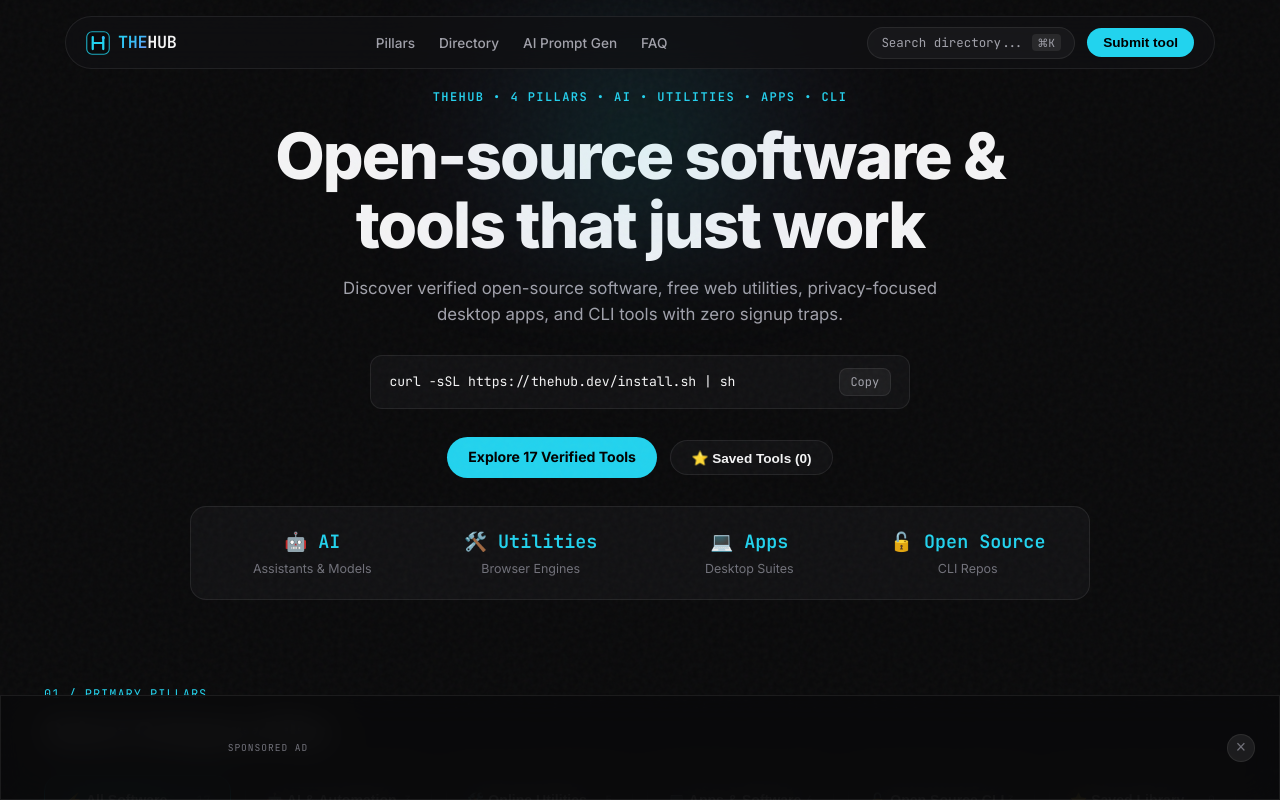
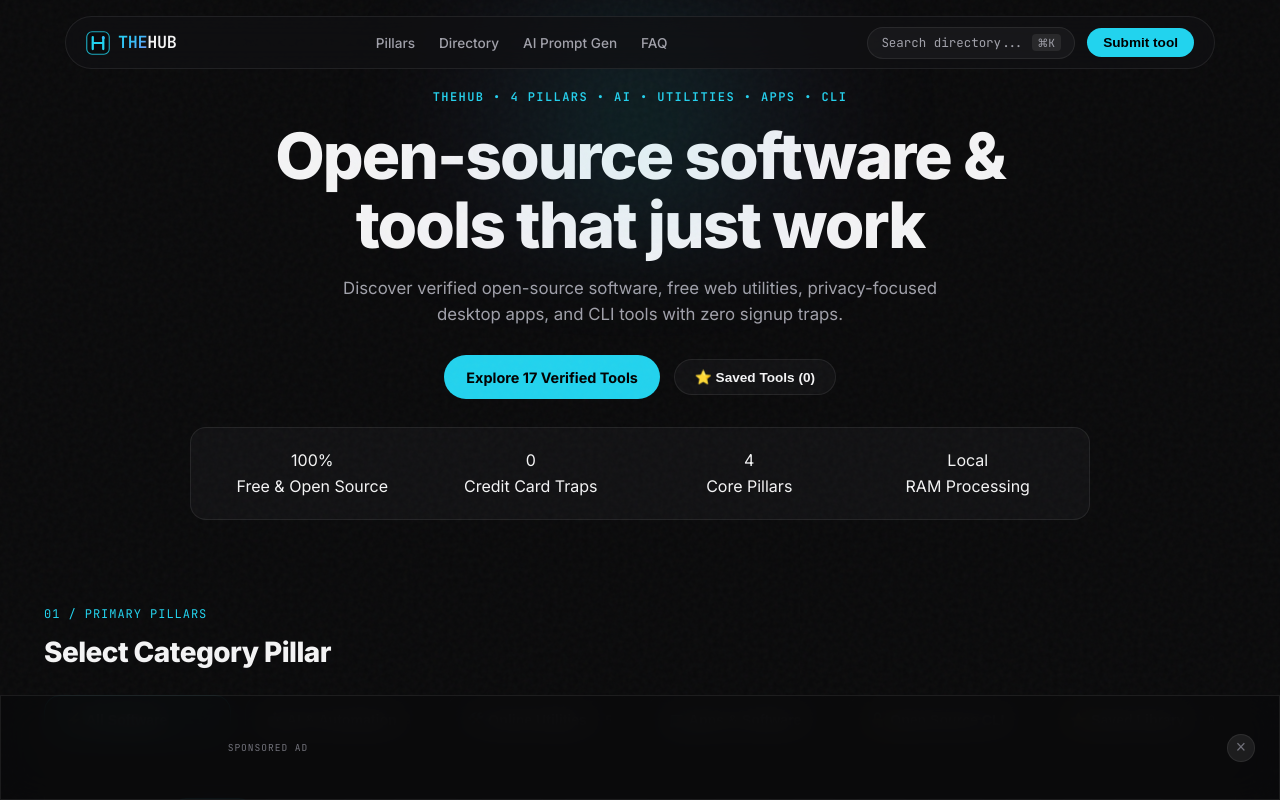
Before and after one commit to Qutaifan/Freeapps, a React (Vite) app in the folder freeapps-components/: page / in a window 1280 px wide. Shown: the top 800 px of the page. Built offline with nearby package versions, Linux system fonts and the light colour scheme.

Commit message:
Remove command block entirely from Hero section

```diff
--- a/freeapps-components/src/components/Hero.tsx
+++ b/freeapps-components/src/components/Hero.tsx
@@ -1,5 +1,3 @@
-import { useState } from 'react'
-
 interface HeroProps {
   totalToolsCount: number
   savedCount: number
@@ -13,39 +11,22 @@ export function Hero({
   savedCount,
   activeCategory,
   onSelectCategory,
-  onShowToast
+  onShowToast: _onShowToast
 }: HeroProps) {
-  const [copied, setCopied] = useState(false)
-  const installCmd = 'curl -sSL https://thehub.dev/install.sh | sh'
-
-  const handleCopyCode = () => {
-    navigator.clipboard.writeText(installCmd)
-    setCopied(true)
-    onShowToast('Install command copied to clipboard!')
-    setTimeout(() => setCopied(false), 2000)
-  }
-
   return (
     <section className="hero-container">
       <div className="hero-eyebrow">THEHUB • 4 PILLARS • AI • UTILITIES • APPS • CLI</div>
 
       <h1 className="hero-kinetic-headline">
-        Open-source software & tools that just work
+        Open-source software &amp; tools that just work
       </h1>
 
       <p className="hero-subtext">
         Discover verified open-source software, free web utilities, privacy-focused desktop apps, and CLI tools with zero signup traps.
       </p>
 
-      <div className="code-install-block">
-        <span className="code-install-text">{installCmd}</span>
-        <button className={`code-copy-btn ${copied ? 'copied' : ''}`} onClick={handleCopyCode}>
-          {copied ? 'Copied!' : 'Copy'}
-        </button>
-      </div>
-
       <div className="hero-cta-group">
-        <a href="#featured" className="btn-accent" style={{ padding: '0.6rem 1.3rem', fontSize: '0.88rem' }}>
+        <a href="#featured" className="btn-accent" style={{ padding: '0.66rem 1.4rem', fontSize: '0.9rem' }}>
           Explore {totalToolsCount} Verified Tools
         </a>
         <button
@@ -58,20 +39,20 @@ export function Hero({
 
       <div className="hero-stats-strip">
         <div className="stat-item">
-          <span className="stat-val">🤖 AI</span>
-          <span className="stat-lbl">Assistants & Models</span>
+          <span className="stat-number">100%</span>
+          <span className="stat-label">Free &amp; Open Source</span>
         </div>
         <div className="stat-item">
-          <span className="stat-val">🛠️ Utilities</span>
-          <span className="stat-lbl">Browser Engines</span>
+          <span className="stat-number">0</span>
+          <span className="stat-label">Credit Card Traps</span>
         </div>
         <div className="stat-item">
-          <span className="stat-val">💻 Apps</span>
-          <span className="stat-lbl">Desktop Suites</span>
+          <span className="stat-number">4</span>
+          <span className="stat-label">Core Pillars</span>
         </div>
         <div className="stat-item">
-          <span className="stat-val">🔓 Open Source</span>
-          <span className="stat-lbl">CLI Repos</span>
+          <span className="stat-number">Local</span>
+          <span className="stat-label">RAM Processing</span>
         </div>
       </div>
     </section>
```
